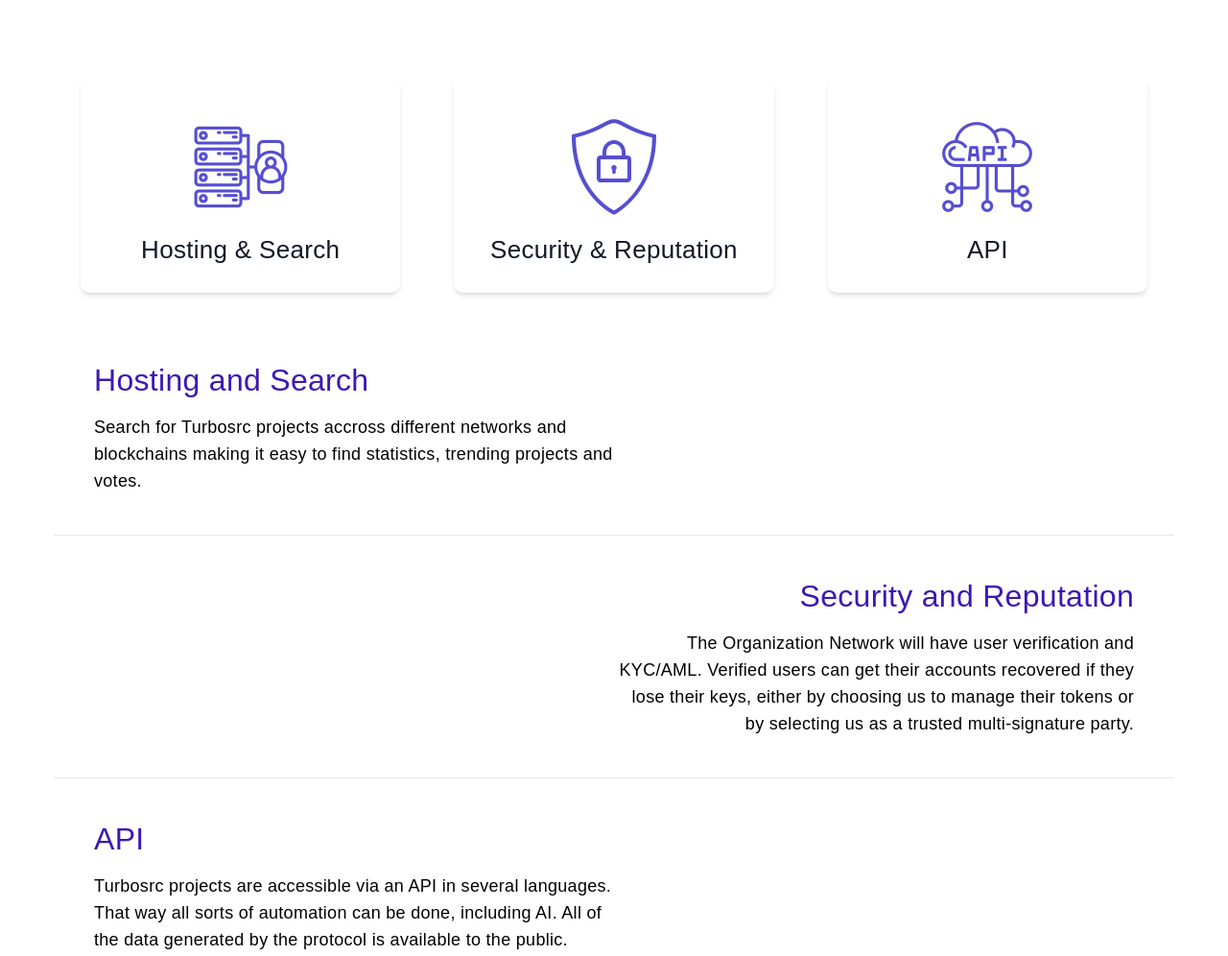
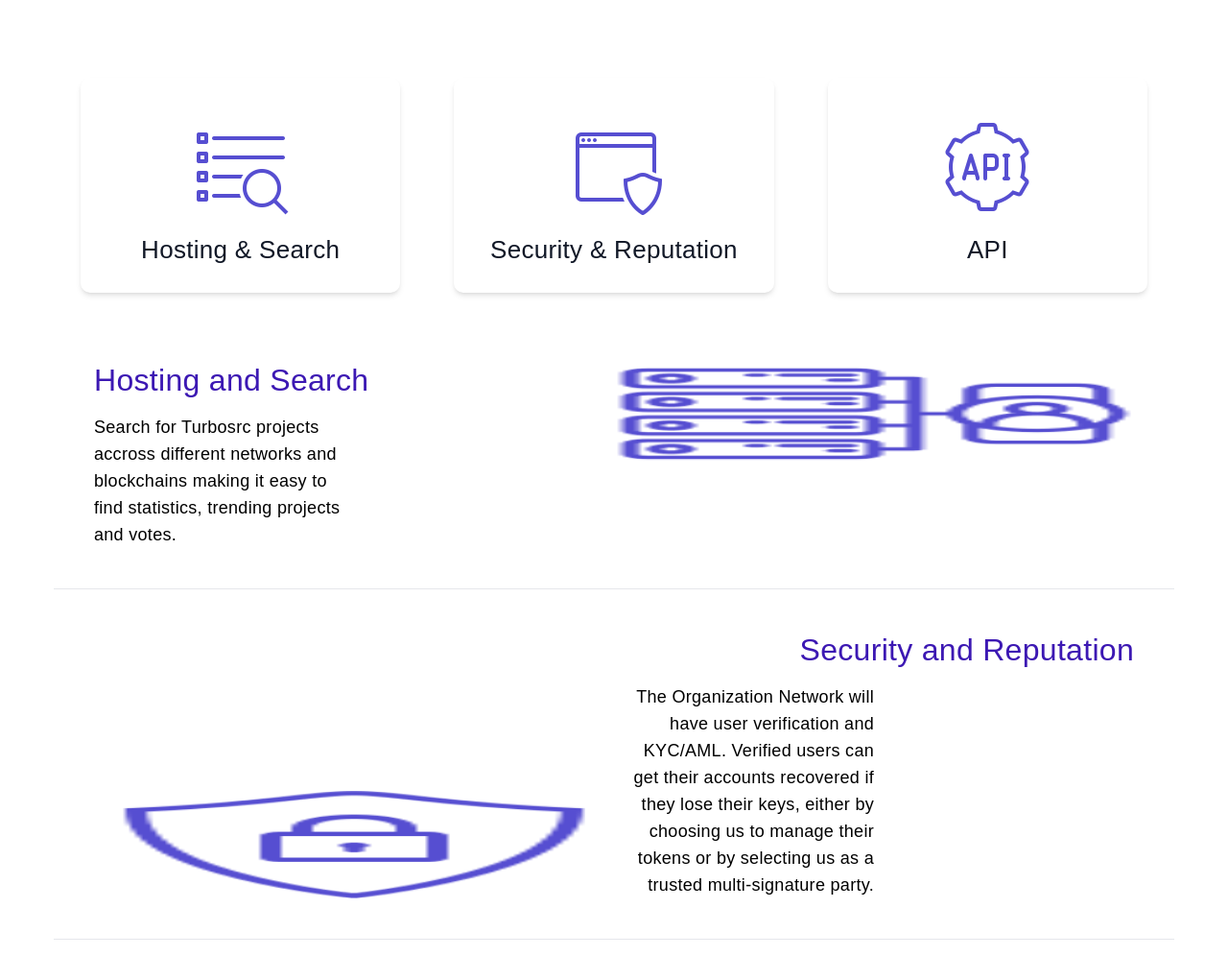
Before and after one commit to jex441/reibasewebsite, a website: page public/services.html in a window 1280 px wide. Shown: the part 180-1176 px from the top of the page at 96% size. Drawn offline with nearby package versions, Linux system fonts and the light colour scheme.

Commit message:
icons testing

```diff
--- a/public/services.css
+++ b/public/services.css
@@ -38,13 +38,11 @@
     margin-top:1rem;
     font-size: 26px;
 }
-
 .serviceText {
 display: flex;
 justify-content: flex-start;
-flex-direction: column;
+flex-direction: row;
 line-height: 2rem;
-margin: 0rem 0 0rem 0;
 border-bottom: 1px solid var(--lightgray);
 padding: 3rem;
 }
@@ -55,6 +53,7 @@
 text-align: right;
 justify-content: flex-end;
 align-items: flex-end;
+flex-direction: row-reverse;
 }
 .serviceText h1 {
     line-height: 3rem;
@@ -66,14 +65,18 @@
     width: 50%;
     font-size: 18px;
 }
-.serviceText ul li {
-    font-size: 18px;
-    margin-bottom: 1rem;
+.serviceText span {
+width: 50%;
+display: flex;
+justify-content: flex-start;
+flex-direction: column;
 }
-.serviceText ul {
-    list-style: disc;
-    margin: 2rem;
-}
+
+.serviceText span img{
+height: 8rem;
+width: auto;
+    }
+
 
 @media (max-width: 667px) {
     .heading {
--- a/public/services.html
+++ b/public/services.html
@@ -49,19 +49,25 @@
     <section class="servicesContent">
 
   <div class="services">
-    <a href="#"><span><img src="hosting.png" /></span><span>Hosting & Search</span></a>
-    <a href="#"><span><img src="security.png" /></span><span>Security & Reputation</span></a>
-    <a href="#"><span><img src="api.png" /></span><span>API</span></a>
+    <a href="#"><span><img src="search2.png" /></span><span>Hosting & Search</span></a>
+    <a href="#"><span><img src="security2.png" /></span><span>Security & Reputation</span></a>
+    <a href="#"><span><img src="api2.png" /></span><span>API</span></a>
   </div>
 <div class="serviceText">
+  <span>
   <h1>Hosting and Search</h1>
     <p>
       Search for Turbosrc projects accross different networks and blockchains
       making it easy to find statistics, trending projects and votes.
     </p>
+  </span>
+  <span>
+    <img src="hosting.png" />
+  </span>
 </div>
 
 <div class="serviceText">
+  <span>
   <h1>Security and Reputation</h1>
   <p>
     The Organization Network will have user verification and KYC/AML.
@@ -69,15 +75,24 @@
     either by choosing us to manage their tokens or by selecting us as a trusted
     multi-signature party.
   </p>
+</span>
+<span>
+  <img src="./security.png" />
+</span>
 </div>
 
 <div class="serviceText">
+  <span>
   <h1>API</h1>
     <p>
       Turbosrc projects are accessible via an API in several languages.
       That way all sorts of automation can be done, including AI. All
       of the data generated by the protocol is available to the public.
     </p>
+  </span>
+  <span>
+    <img src="./api.png" />
+  </span>
 </div>
 
     </section>
```
Also changed, not shown: public/api2.png (added), public/search2.png (added), public/security2.png (added), temp_framesDavid.png (deleted), temp_framesDorian.png (deleted), temp_framesJeff.png (deleted), temp_framesSophia.png (deleted).
